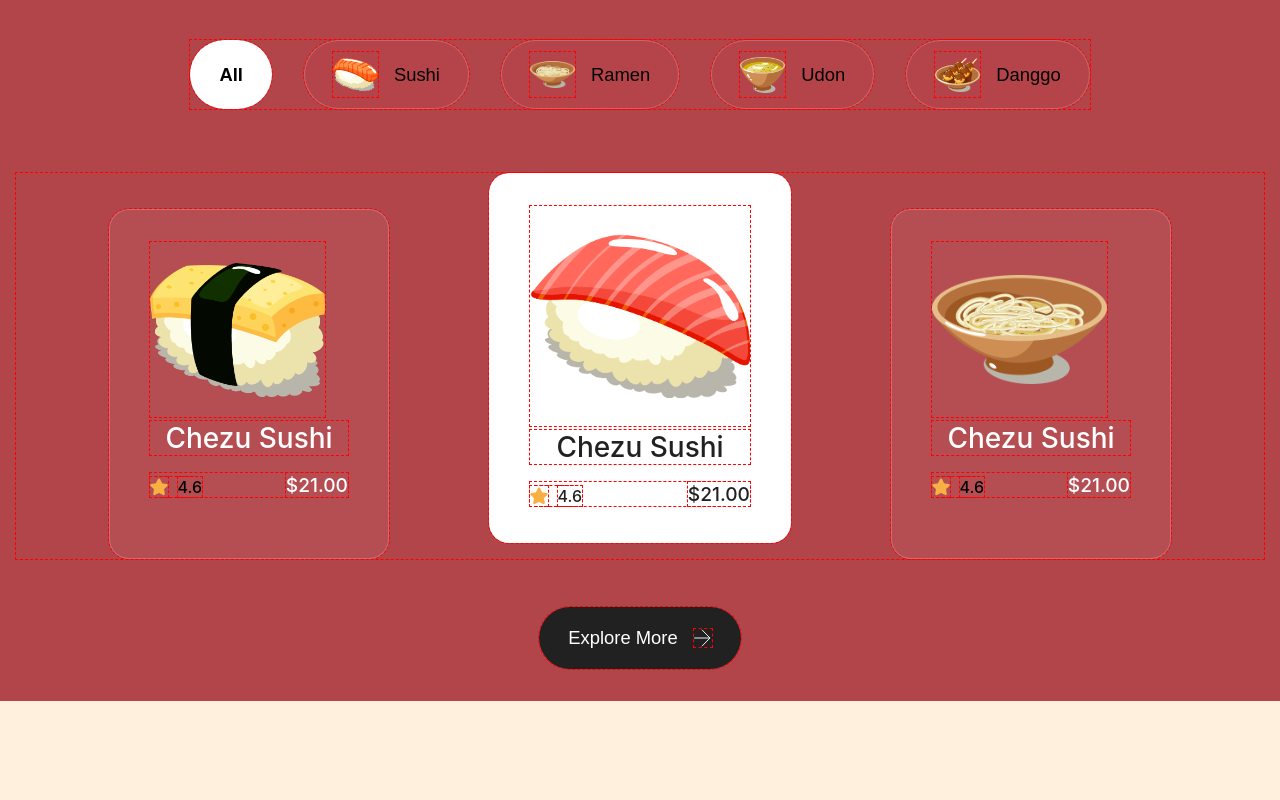
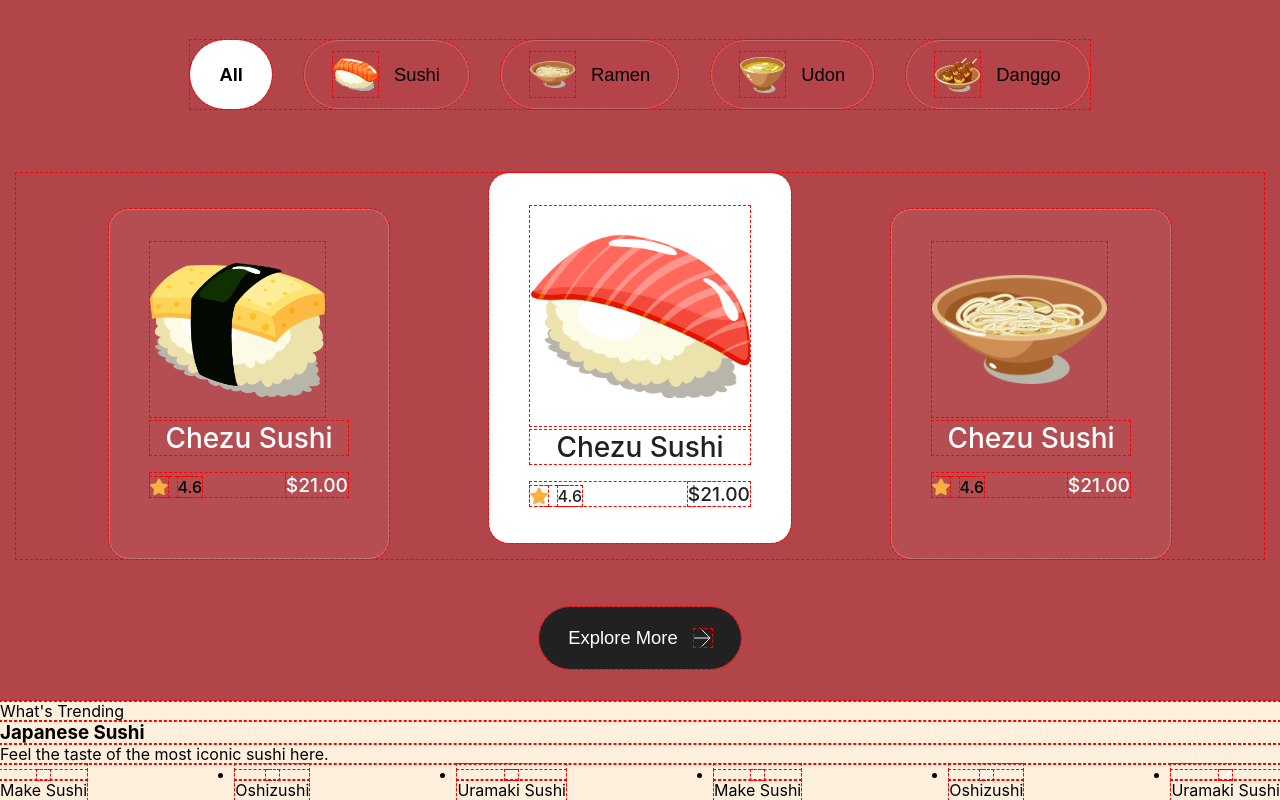
Before and after one commit to druxvh/sushiSite, a website built with Vite: page index.html in a window 1280 px wide. Shown: the part 1415-2215 px from the top of the page. Before the commit the page ends 2116 px from the top, so only its background shows below. Built offline with nearby package versions, Linux system fonts and the light colour scheme.

Commit message:
added trending content

```diff
--- a/css/style.css
+++ b/css/style.css
@@ -36,3 +36,14 @@ button {
   background-color: #fff;
   font-weight: 600;
 }
+
+.flex-center {
+  display: flex;
+  justify-content: center;
+  align-items: center;
+}
+.flex-between {
+  display: flex;
+  justify-content: space-between;
+  align-items: center;
+}
--- a/index.html
+++ b/index.html
@@ -158,5 +158,52 @@
         <img src="assets/arrow-right.svg" alt="arrow right" />
       </button>
     </section>
+    <section class="trending" id="food">
+      <div class="trending__content">
+        <p class="sushi__subtitle">What's Trending</p>
+        <h3 class="sushi__title">Japanese Sushi</h3>
+        <p class="sushi__description">
+          Feel the taste of the most iconic sushi here.
+        </p>
+        <ul class="trending__list flex-between">
+          <li>
+            <div class="trending__icon flex-center">
+              <img src="assets/check.svg" alt="check" />
+            </div>
+            <p>Make Sushi</p>
+          </li>
+          <li>
+            <div class="trending__icon flex-center">
+              <img src="assets/check.svg" alt="check" />
+            </div>
+            <p>Oshizushi</p>
+          </li>
+          <li>
+            <div class="trending__icon flex-center">
+              <img src="assets/check.svg" alt="check" />
+            </div>
+            <p>Uramaki Sushi</p>
+          </li>
+          <li>
+            <div class="trending__icon flex-center">
+              <img src="assets/check.svg" alt="check" />
+            </div>
+            <p>Make Sushi</p>
+          </li>
+          <li>
+            <div class="trending__icon flex-center">
+              <img src="assets/check.svg" alt="check" />
+            </div>
+            <p>Oshizushi</p>
+          </li>
+          <li>
+            <div class="trending__icon flex-center">
+              <img src="assets/check.svg" alt="check" />
+            </div>
+            <p>Uramaki Sushi</p>
+          </li>
+        </ul>
+      </div>
+    </section>
   </body>
 </html>
```
